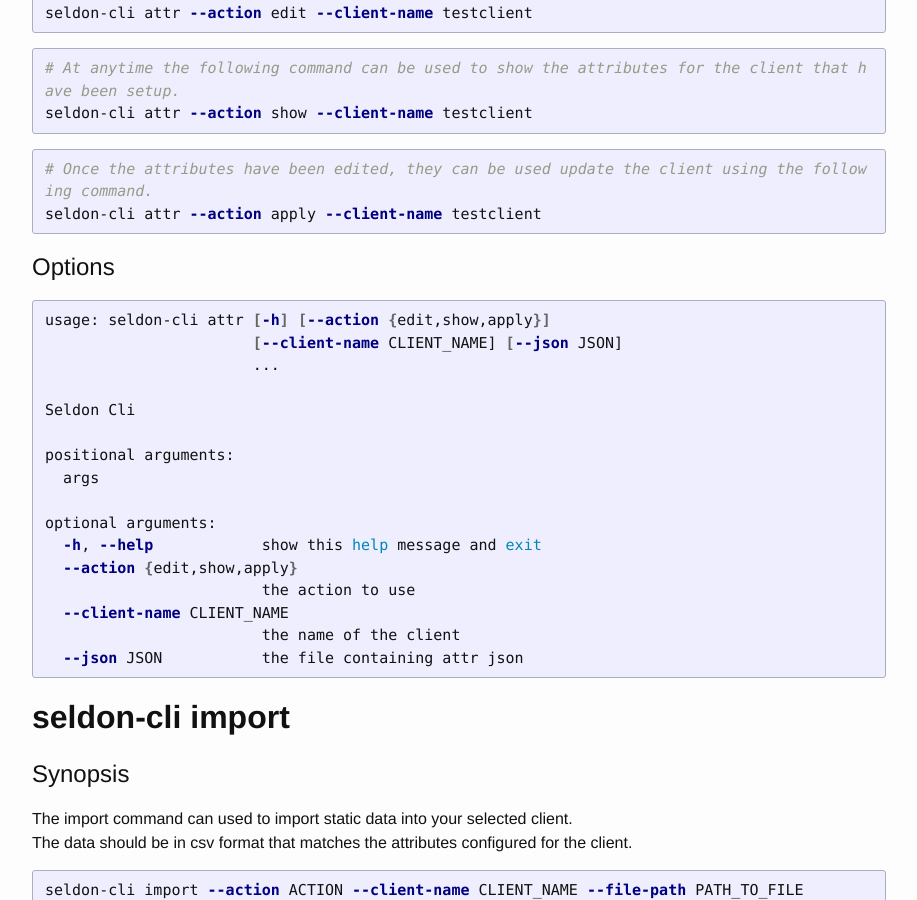
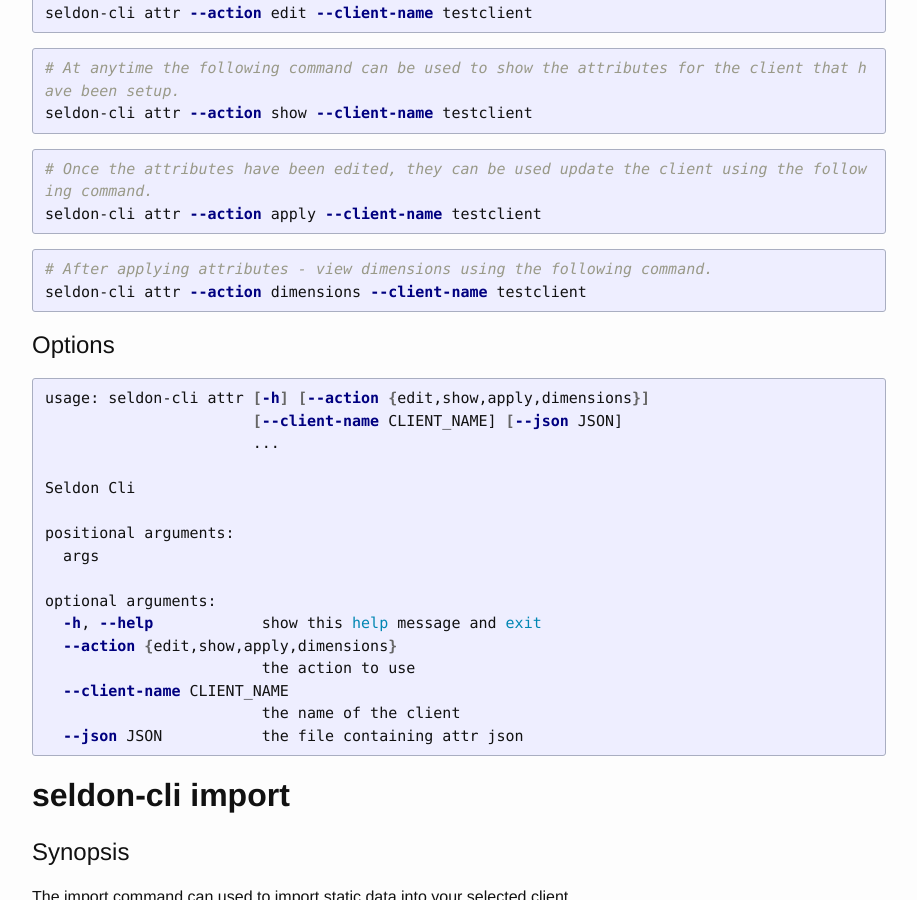
Before and after one commit to SeldonIO/seldonio.github.com, a Jekyll site: the page built from seldon-cli.md, in a window 1280 px wide and 900 px high, scrolled down 5569 px. Shown: the whole window, without its empty margins (181-1098 px from the left). Built offline with Jekyll 4.4.1, drawn with Linux system fonts in a browser that asks for light colours.

Commit message:
seldon-cli - attr command updated with inspecting dimensions

```diff
--- a/seldon-cli.md
+++ b/seldon-cli.md
@@ -271,10 +271,15 @@ seldon-cli attr --action show --client-name testclient
 seldon-cli attr --action apply --client-name testclient
 {% endhighlight %}
 
+{% highlight bash %}
+# After applying attributes - view dimensions using the following command.
+seldon-cli attr --action dimensions --client-name testclient
+{% endhighlight %}
+
 ## Options
 
 {% highlight bash %}
-usage: seldon-cli attr [-h] [--action {edit,show,apply}]
+usage: seldon-cli attr [-h] [--action {edit,show,apply,dimensions}]
                        [--client-name CLIENT_NAME] [--json JSON]
                        ...
 
@@ -285,7 +290,7 @@ positional arguments:
 
 optional arguments:
   -h, --help            show this help message and exit
-  --action {edit,show,apply}
+  --action {edit,show,apply,dimensions}
                         the action to use
   --client-name CLIENT_NAME
                         the name of the client
```
